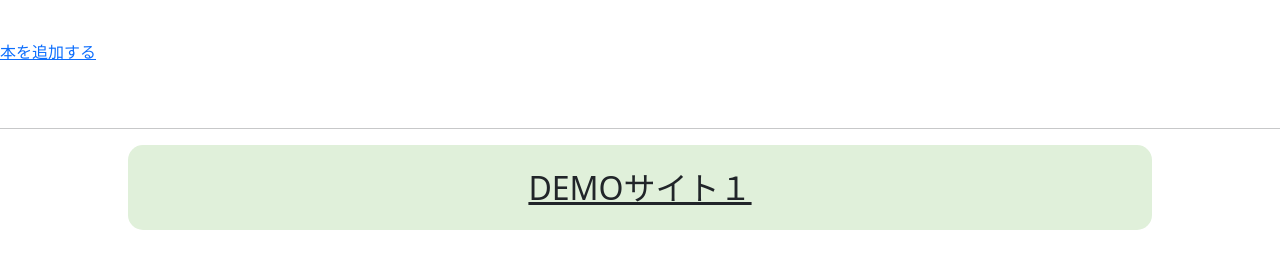
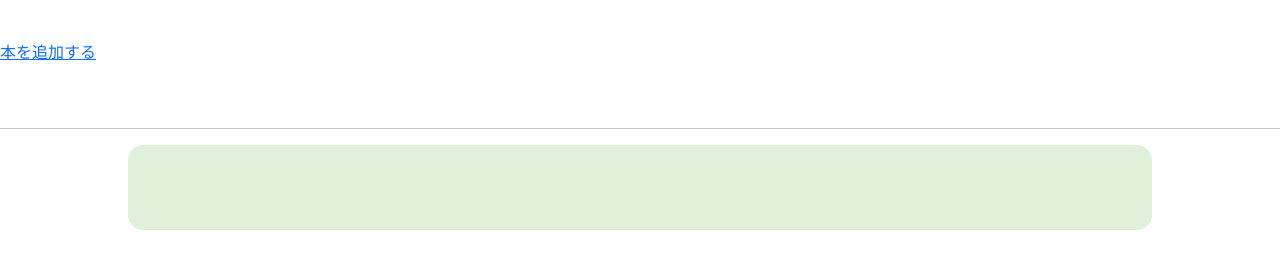
Before and after one commit to neonimi/honlist, a Rails app: page /books in a window 1280 px wide. Shown: the part 200-469 px from the top of the page. Run offline with Rails 7, Linux system fonts and the light colour scheme; data that the repository does not hold is empty; style sheets or scripts are compiled from the project's sources; some libraries are stand-ins or nearby versions.

Commit message:
fix DEMO-delete

```diff
--- a/app/views/books/index.html.erb
+++ b/app/views/books/index.html.erb
@@ -43,5 +43,4 @@
 <br><br><br>
 <hr>
 <section>
-<a class="p-2 text-dark" href="https://neonimi.github.io/omakase.site/"><h2>DEMOサイト１</h2></a>
 </section>
```
